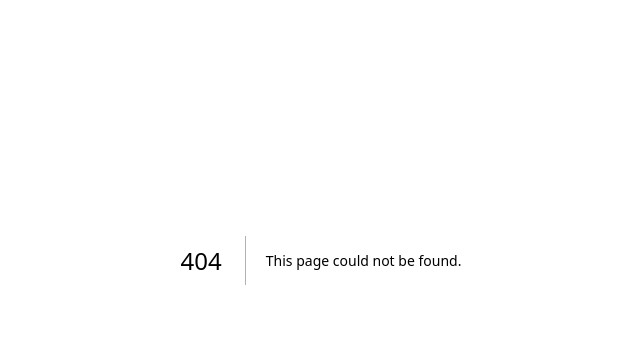
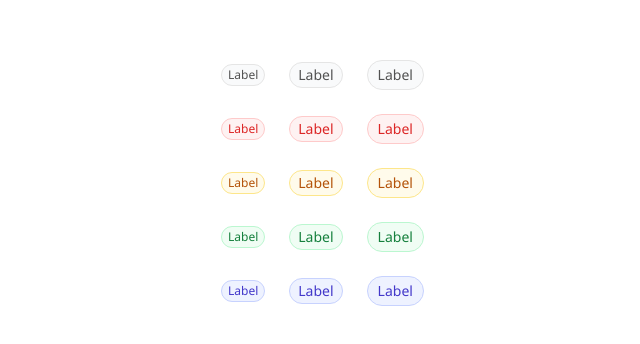
Before and after one commit to ItsChance-BTW/Projects, a Next.js app: page /badge-component in a window 1280 px wide. Before the commit this address had no page. Shown: the part 140-484 px from the top of the page, without its empty margins (319-959 px from the left). Built offline with nearby package versions, Linux system fonts and the light colour scheme.

Commit message:
Badge component complete

```diff
--- /dev/null
+++ b/app/(projects)/badge-component/page.tsx
@@ -0,0 +1,35 @@
+import Badge from "@/components/common/Badge";
+
+export default function Page() {
+    return (
+        <div className="flex justify-center items-center py-[200px]">
+            <div className="flex flex-col gap-6 w-[200px]">
+                <div className="flex items-center gap-6">
+                    <Badge text="Label" size="S" style="Neutral" />
+                    <Badge text="Label" size="M" style="Neutral" />
+                    <Badge text="Label" size="L" style="Neutral" />
+                </div>
+                <div className="flex items-center gap-6">
+                    <Badge text="Label" size="S" style="Error" />
+                    <Badge text="Label" size="M" style="Error" />
+                    <Badge text="Label" size="L" style="Error" />
+                </div>
+                <div className="flex items-center gap-6">
+                    <Badge text="Label" size="S" style="Warning" />
+                    <Badge text="Label" size="M" style="Warning" />
+                    <Badge text="Label" size="L" style="Warning" />
+                </div>
+                <div className="flex items-center gap-6">
+                    <Badge text="Label" size="S" style="Success" />
+                    <Badge text="Label" size="M" style="Success" />
+                    <Badge text="Label" size="L" style="Success" />
+                </div>
+                <div className="flex items-center gap-6">
+                    <Badge text="Label" size="S" style="Brand" />
+                    <Badge text="Label" size="M" style="Brand" />
+                    <Badge text="Label" size="L" style="Brand" />
+                </div>
+            </div>
+        </div>
+    );
+}
--- /dev/null
+++ b/components/common/Badge.tsx
@@ -0,0 +1,27 @@
+interface LabelProps {
+    text: string;
+    size: "S" | "M" | "L";
+    style: "Neutral" | "Error" | "Warning" | "Success" | "Brand";
+}
+
+const Label: React.FC<LabelProps> = ({ text, size, style }) => {
+    const sizeMap = {
+        S: "px-1.5 py-0.5 text-xs",
+        M: "px-2 py-0.5 text-sm",
+        L: "px-2.5 py-1 text-sm",
+    };
+
+    const styleMap = {
+        Neutral: "text-neutral-600 bg-gray-50 border-neutral-200",
+        Error: "text-red-600 bg-red-50 border-red-200",
+        Warning: "text-amber-700 bg-amber-50 border-amber-200",
+        Success: "text-green-700 bg-green-50 border-green-200",
+        Brand: "text-indigo-700 bg-indigo-50 border-indigo-200",
+    };
+
+    return (
+        <span className={`${sizeMap[size]} ${styleMap[style]} text-center border rounded-full`}>{text}</span>
+    );
+};
+
+export default Label;
```
